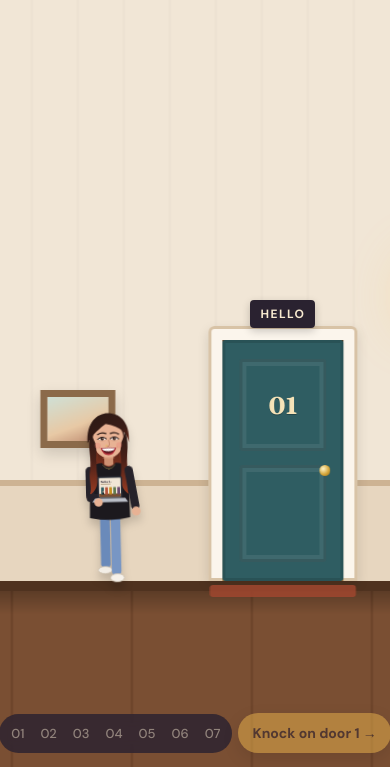
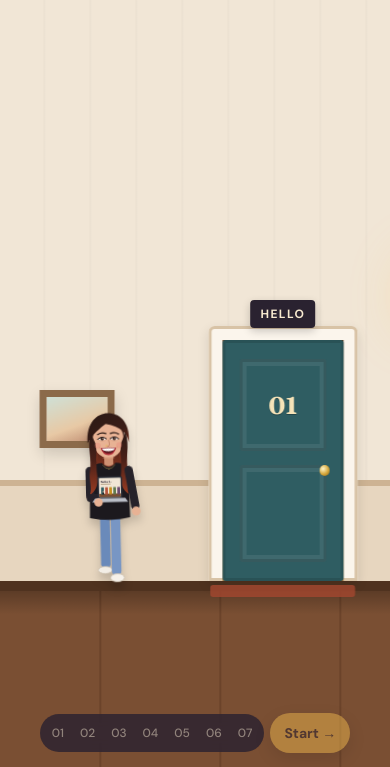
Before and after one commit to clue-les/Neha-Portfolio, a plain HTML site: page index.html in a window 390 px wide. Both pictures are taken after a click on the button "Knock on the first door". Shown: the part 77-844 px from the top of the page. Drawn offline with Linux system fonts and the light colour scheme.

Commit message:
Add files via upload

```diff
--- a/index.html
+++ b/index.html
@@ -14,6 +14,7 @@
     --dh:320px; --dw:160px;
   }
   *{box-sizing:border-box}
+  html{-webkit-text-size-adjust:100%;text-size-adjust:100%}
   html,body{margin:0;height:100%;overflow:hidden;background:var(--wall);color:var(--ink);font-family:"DM Sans",system-ui,sans-serif}
   button{font:inherit;cursor:pointer}
 
@@ -86,7 +87,7 @@
   @keyframes knock{0%{transform:rotate(0)}20%{transform:rotate(-82deg)}34%{transform:rotate(-66deg)}48%{transform:rotate(-82deg)}62%{transform:rotate(-66deg)}76%{transform:rotate(-82deg)}100%{transform:rotate(0)}}
   #neha.waving .armF{animation:wave 1.2s ease-in-out}
   @keyframes wave{0%,100%{transform:rotate(0)}25%,75%{transform:rotate(-150deg)}50%{transform:rotate(-125deg)}}
-  .bubble{position:absolute;left:55%;bottom:100%;margin-bottom:8px;background:#fff;color:var(--ink);padding:8px 12px;border-radius:14px 14px 14px 4px;font-size:14px;font-weight:500;white-space:nowrap;box-shadow:0 4px 14px rgba(0,0,0,.14);opacity:0;transform:translateY(6px);transition:.3s;pointer-events:none}
+  .bubble{position:absolute;left:55%;bottom:100%;margin-bottom:8px;background:#fff;color:var(--ink);padding:8px 12px;border-radius:14px 14px 14px 4px;font-size:14px;font-weight:500;white-space:normal;width:max-content;max-width:min(240px,58vw);box-shadow:0 4px 14px rgba(0,0,0,.14);opacity:0;transform:translateY(6px);transition:.3s;pointer-events:none}
   .bubble.show{opacity:1;transform:none}
 
   /* ---------- HUD ---------- */
@@ -170,6 +171,13 @@
     .card-head{padding:24px 20px 4px}.card-head .big{font-size:42px}
     .card-body{padding:6px 20px}.card-foot{padding:14px 20px 18px}
     #counter{display:none}
+  }
+  @media (max-width:440px){
+    #hud{gap:6px;padding-left:6px;padding-right:6px}
+    .dots{padding:3px}
+    .dots button{padding:6px 7px;font-size:12px}
+    #nextBtn{padding:10px 13px;font-size:13.5px}
+    .bubble{left:40%;font-size:13px}
     #hud{gap:6px;padding-left:8px;padding-right:8px}
     .dots{gap:0;padding:4px}.dots button{padding:7px 8px}
     #nextBtn{padding:11px 14px;font-size:14px}
@@ -388,7 +396,7 @@ function layout(){
   const W = innerWidth, H = innerHeight;
   const dh = Math.max(180, Math.min(H*0.46, 330, W*0.62)), dw = dh*0.5;
   const spacing = dw + Math.max(170, Math.min(W*0.5, 430));
-  const pad = W;
+  const pad = W + spacing*2;
   document.documentElement.style.setProperty("--dh", dh+"px");
   document.documentElement.style.setProperty("--dw", dw+"px");
   const charH = dh*0.74, charW = charH*0.5;
@@ -490,7 +498,8 @@ function updateHud(lock){
   [...$("#dots").children].forEach((b,i)=>{ b.classList.toggle("on", i===cur); b.disabled = !!lock; });
   const nb = $("#nextBtn");
   nb.disabled = !!lock;
-  nb.textContent = cur < 0 ? "Knock on door 1 →" : cur >= ROOMS.length-1 ? "Back to door 1 ↺" : "Next door →";
+  const nr = innerWidth < 440;
+  nb.textContent = cur < 0 ? (nr ? "Start →" : "Knock on door 1 →") : cur >= ROOMS.length-1 ? (nr ? "Restart ↺" : "Back to door 1 ↺") : (nr ? "Next →" : "Next door →");
   $("#counter").textContent = cur < 0 ? "" : `Door ${cur+1} of ${ROOMS.length}`;
 }
 function next(){ go(cur >= ROOMS.length-1 ? 0 : cur+1); }
@@ -514,7 +523,7 @@ addEventListener("keydown", e=>{
   else if(e.key==="ArrowLeft") go(cur-1);
   else if(e.key==="Escape") closeRoom();
 });
-addEventListener("resize", ()=> layout());
+addEventListener("resize", ()=>{ layout(); updateHud(busy); });
 
 build(); layout(); updateHud();
 </script>
```
